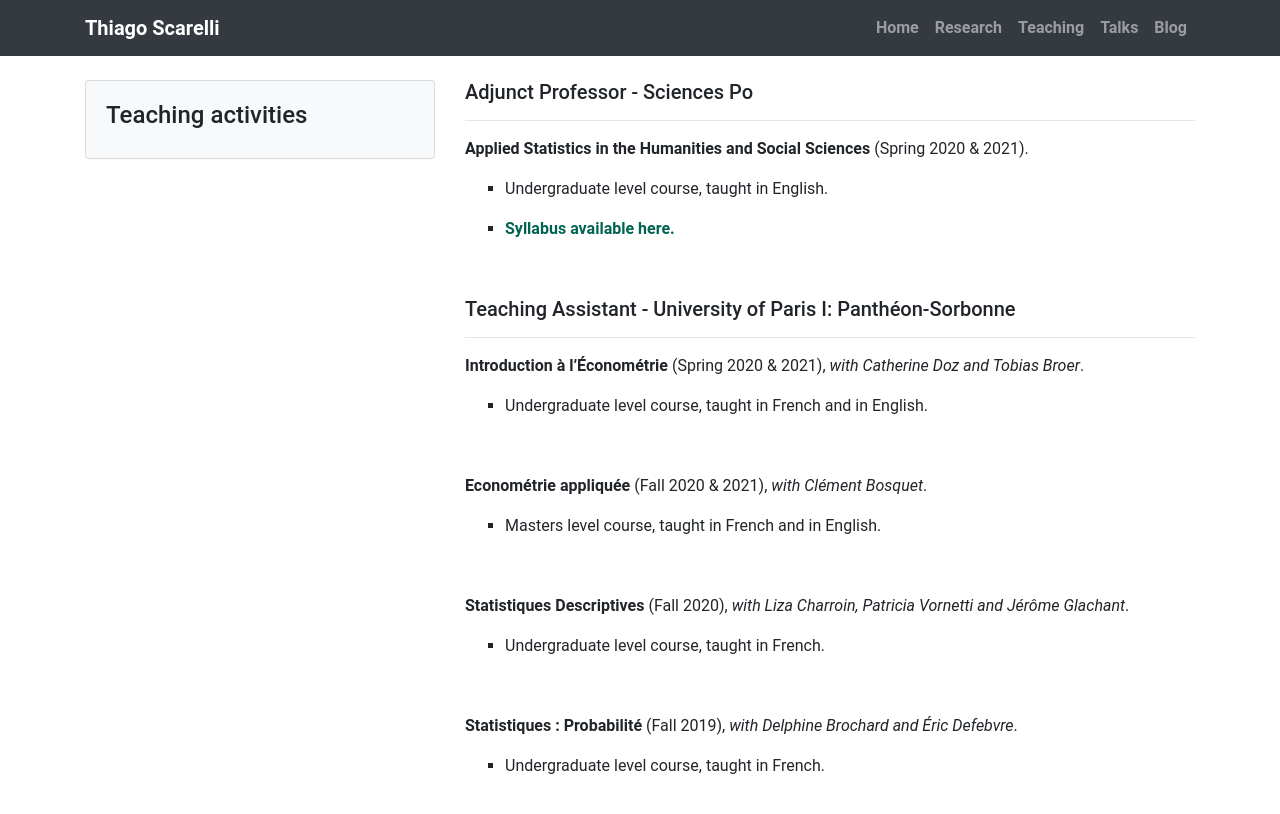
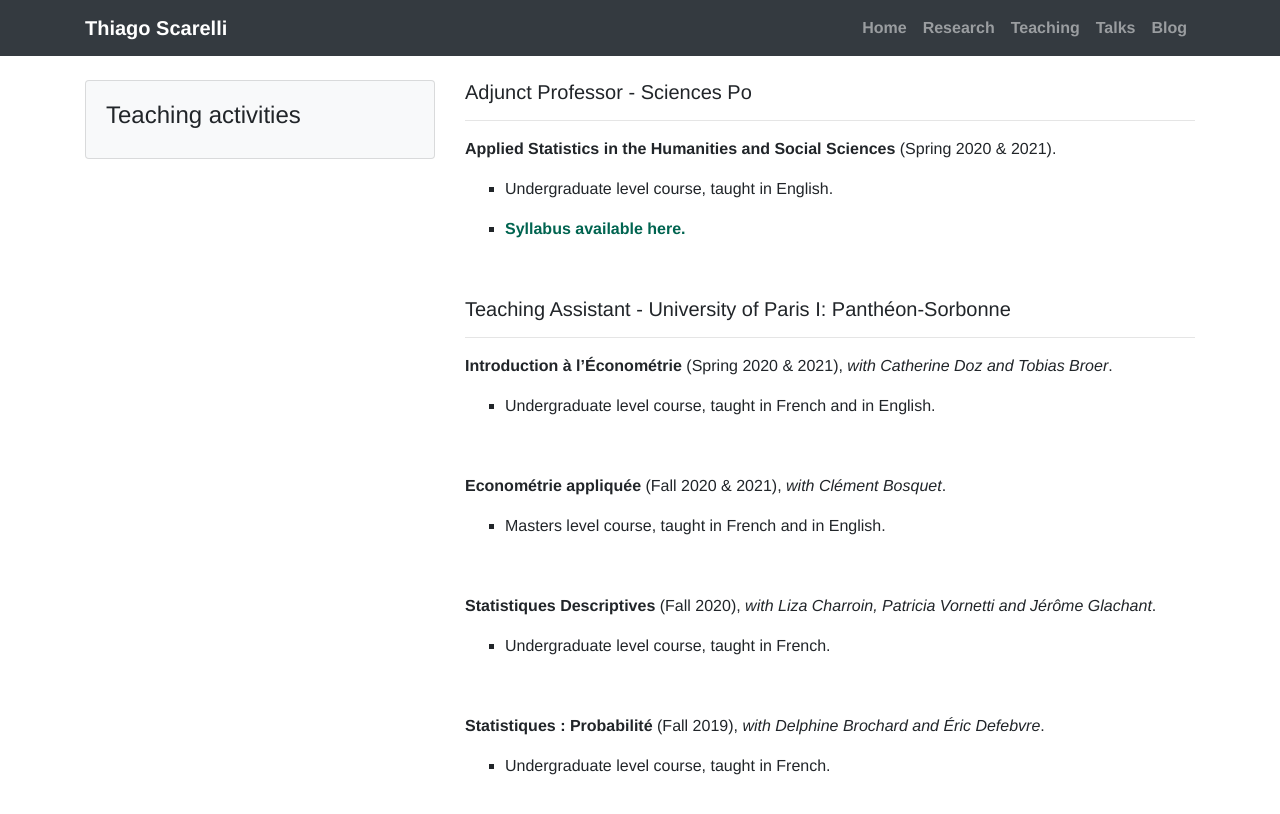
Before and after one commit to thiagoscarelli/thiagoscarelli.github.io, a Jekyll site: the page built from _pages/teaching.md, in a window 1280 px wide. Shown: the top 814 px of the page. Built offline with Jekyll 4.4.1, drawn with Linux system fonts in a browser that asks for light colours.

Commit message:
Update _variables.scss

```diff
--- a/theme/_sass/bootstrap/_variables.scss
+++ b/theme/_sass/bootstrap/_variables.scss
@@ -278,7 +278,7 @@
 // Font, line-height, and color for body text, headings, and more.
 
 // stylelint-disable value-keyword-case
-$font-family-sans-serif:      Roboto, "Helvetica Neue", Arial, sans-serif, "Apple Color Emoji", "Segoe UI Emoji", "Segoe UI Symbol", "Noto Color Emoji" !default;
+$font-family-sans-serif:      "Helvetica Neue", Arial, sans-serif, "Apple Color Emoji", "Segoe UI Emoji", "Segoe UI Symbol", "Noto Color Emoji" !default;
 $font-family-monospace:       Consolas, "Courier New", monospace !default;
 $font-family-base:            $font-family-sans-serif !default;
 // stylelint-enable value-keyword-case
```
